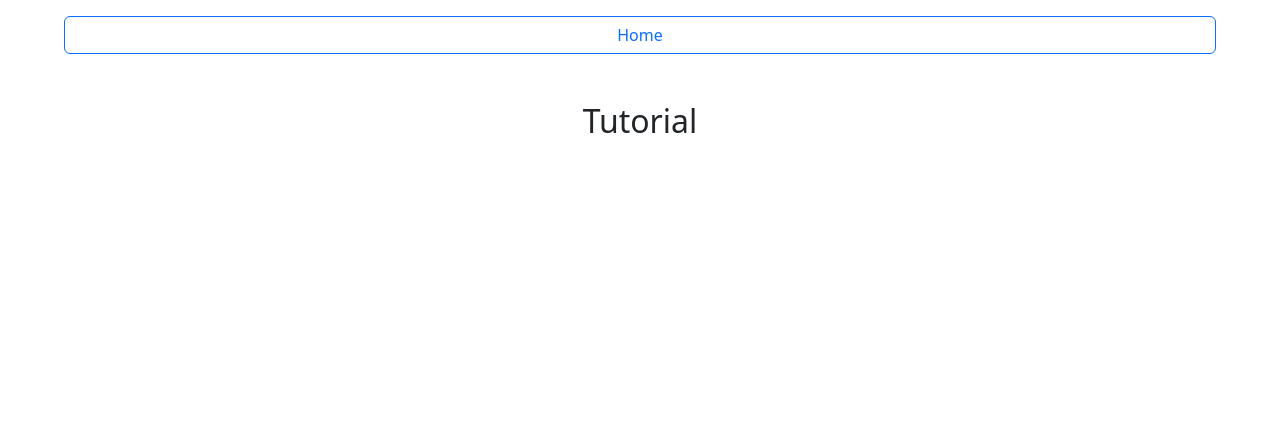
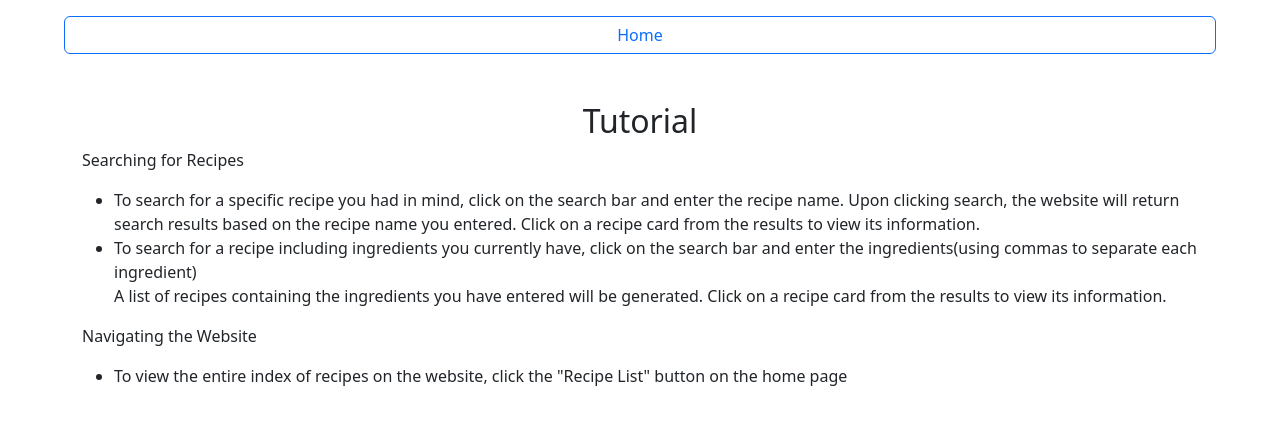
Before and after one commit to lauraa0055/cisc4900, a plain HTML site: page tutorialPage.html in a window 1280 px wide. Drawn offline with nearby package versions, Linux system fonts and the light colour scheme.

Commit message:
Added instructions to the tutorial page

```diff
--- a/tutorialPage.html
+++ b/tutorialPage.html
@@ -23,7 +23,19 @@
 
     <div class = "container" id = "tutorialInstructions">
 
+        <p>Searching for Recipes</p>
+		<ul id = "recipe-searching-instructions">
+            <li>To search for a specific recipe you had in mind, click on the search bar and enter the recipe name. Upon clicking search, the website will return <br>
+                search results based on the recipe name you entered. Click on a recipe card from the results to view its information.
+            </li>
+            <li>To search for a recipe including ingredients you currently have, click on the search bar and enter the ingredients(using commas to separate each ingredient) <br>
+                A list of recipes containing the ingredients you have entered will be generated. Click on a recipe card from the results to view its information.
+            </li>
+        </ul>
 
+        <p>Navigating the Website</p>
+        <ul id = "website-navigation-instructions">
+            <li>To view the entire index of recipes on the website, click the "Recipe List" button on the home page</li>
 
 	</div>
     <script src="https://cdn.jsdelivr.net/npm/bootstrap@5.3.3/dist/js/bootstrap.bundle.min.js" integrity="sha384-YvpcrYf0tY3lHB60NNkmXc5s9fDVZLESaAA55NDzOxhy9GkcIdslK1eN7N6jIeHz" crossorigin="anonymous"></script>
```
